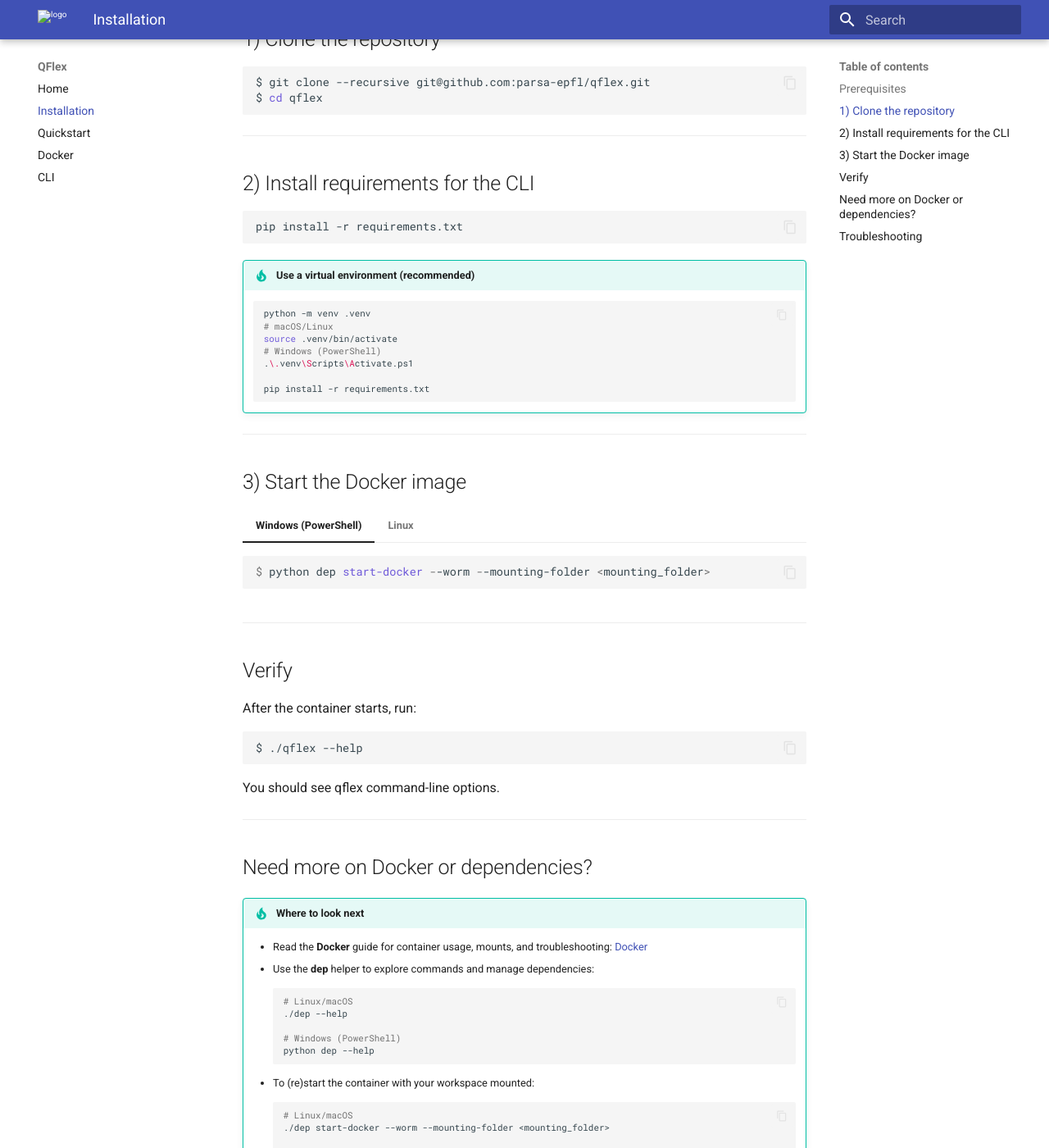
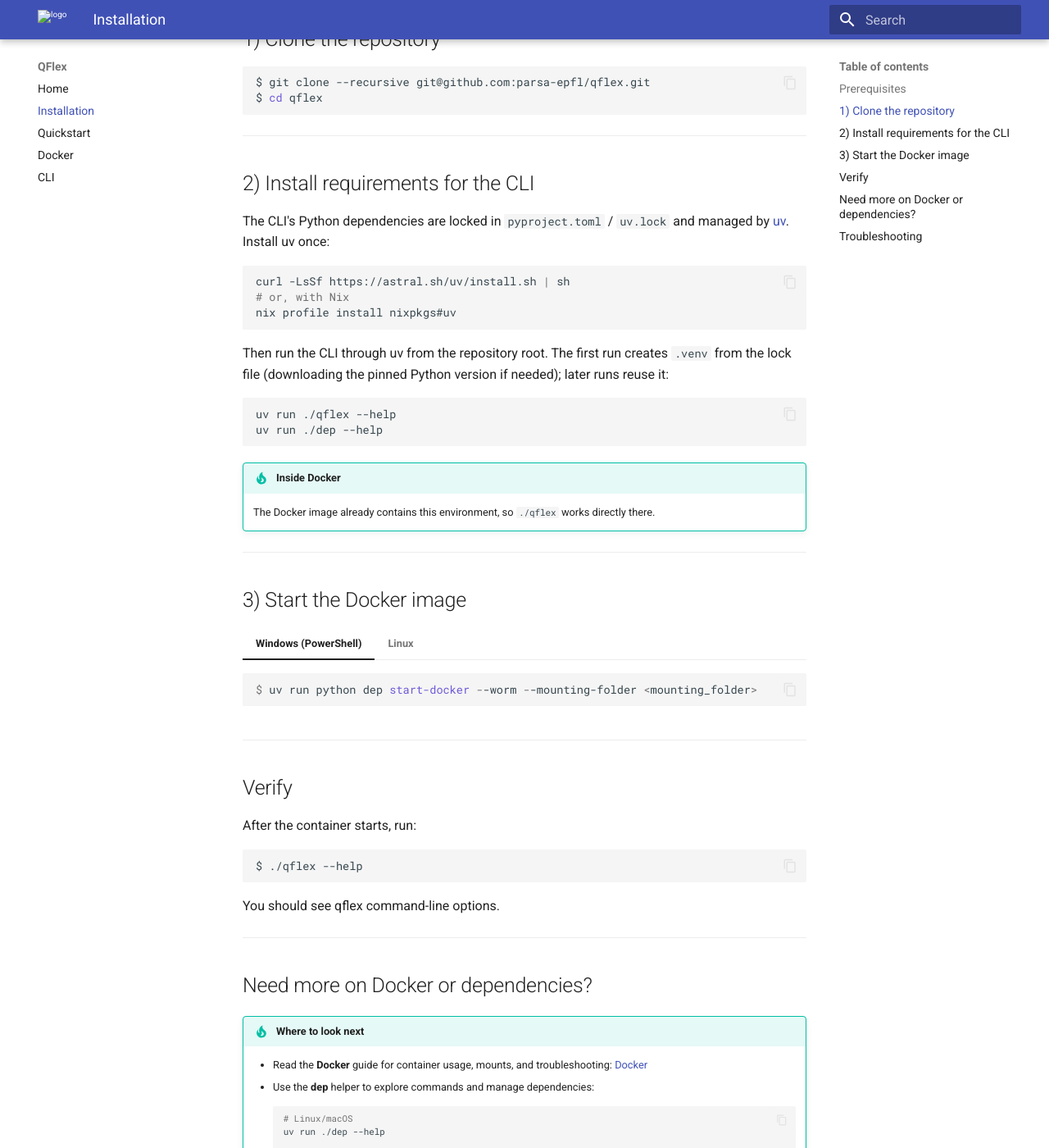
Before and after one commit to parsa-epfl/qflex, an MkDocs documentation site: the page built from mk_docs/installation.md, in a window 1280 px wide and 1400 px high, scrolled down 596 px. Shown: the whole window at 82% size. Built offline with MkDocs 1.6.1 and Material for MkDocs 9.7.7, drawn with Linux system fonts in a browser that asks for light colours.

Commit message:
cli: Migrate to uv

````diff
--- a/mk_docs/installation.md
+++ b/mk_docs/installation.md
@@ -36,20 +36,23 @@ $ cd qflex
 
 ## 2) Install requirements for the CLI
 
+The CLI's Python dependencies are locked in `pyproject.toml` / `uv.lock` and managed by [uv](https://docs.astral.sh/uv/). Install uv once:
+
 ```bash
-pip install -r requirements.txt
+curl -LsSf https://astral.sh/uv/install.sh | sh
+# or, with Nix
+nix profile install nixpkgs#uv
 ```
 
-!!! tip "Use a virtual environment (recommended)"
-    ```bash
-    python -m venv .venv
-    # macOS/Linux
-    source .venv/bin/activate
-    # Windows (PowerShell)
-    .\.venv\Scripts\Activate.ps1
+Then run the CLI through uv from the repository root. The first run creates `.venv` from the lock file (downloading the pinned Python version if needed); later runs reuse it:
 
-    pip install -r requirements.txt
-    ```
+```bash
+uv run ./qflex --help
+uv run ./dep --help
+```
+
+!!! tip "Inside Docker"
+    The Docker image already contains this environment, so `./qflex` works directly there.
 
 ---
 
@@ -59,7 +62,7 @@ pip install -r requirements.txt
     <!-- termynal -->
     ```powershell
 
-    $ python dep start-docker --worm --mounting-folder <mounting_folder>
+    $ uv run python dep start-docker --worm --mounting-folder <mounting_folder>
 
     ```
 
@@ -67,7 +70,7 @@ pip install -r requirements.txt
     <!-- termynal -->
     ```bash
 
-    $ ./dep start-docker --worm --mounting-folder <mounting_folder>
+    $ uv run ./dep start-docker --worm --mounting-folder <mounting_folder>
 
     ```
 
@@ -95,18 +98,18 @@ You should see qflex command-line options.
     - Use the **dep** helper to explore commands and manage dependencies:
       ```bash
       # Linux/macOS
-      ./dep --help
+      uv run ./dep --help
 
       # Windows (PowerShell)
-      python dep --help
+      uv run python dep --help
       ```
     - To (re)start the container with your workspace mounted:
       ```bash
       # Linux/macOS
-      ./dep start-docker --worm --mounting-folder <mounting_folder>
+      uv run ./dep start-docker --worm --mounting-folder <mounting_folder>
 
       # Windows (PowerShell)
-      python dep start-docker --worm --mounting-folder <mounting_folder>
+      uv run python dep start-docker --worm --mounting-folder <mounting_folder>
       ```
 
 
````
Also changed, not shown: FURTHER_TASKS.md (deleted, +0 -22 lines), README.md (+7 -3 lines), mk_docs/quickstart.md (+28 -8 lines), pyproject.toml (added, +33 -0 lines), requirements.docs.txt (deleted, +0 -8 lines), requirements.txt (deleted, +0 -7 lines), .bumpversion.toml, 6 other files.
